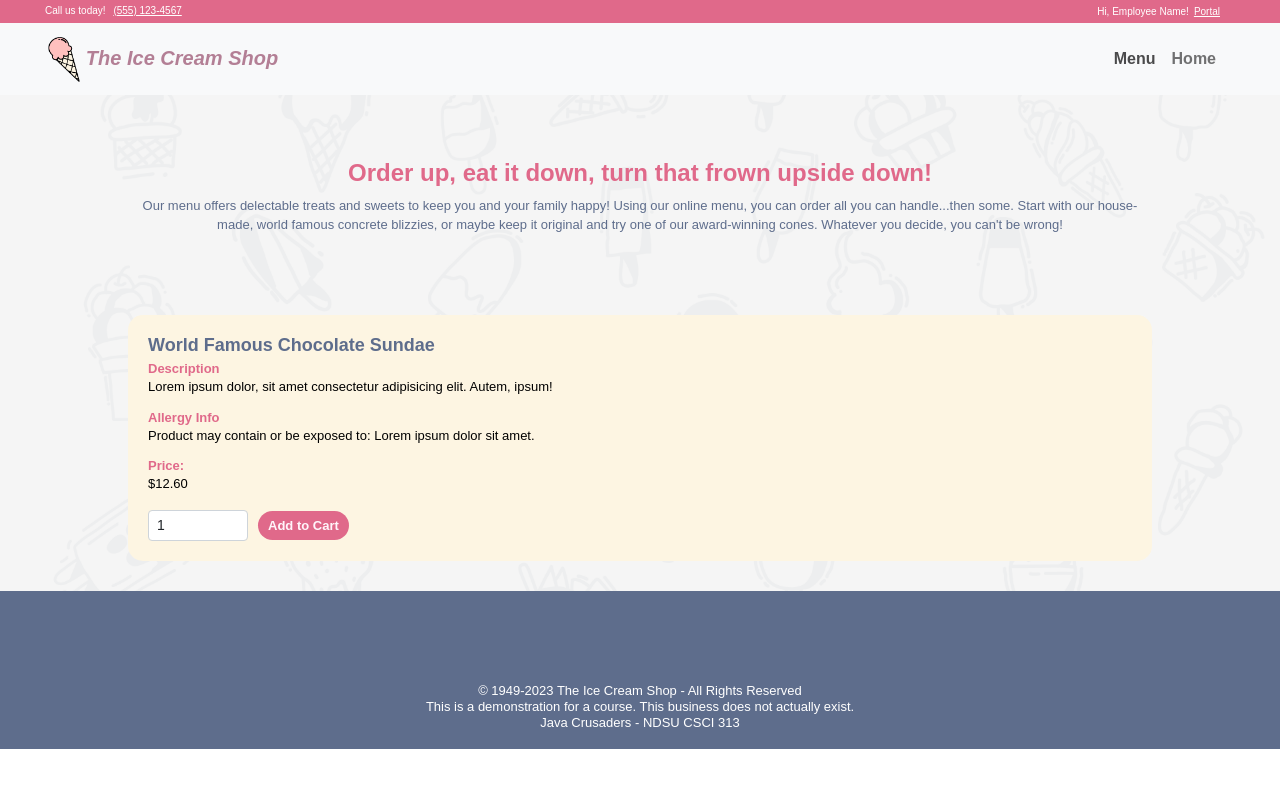
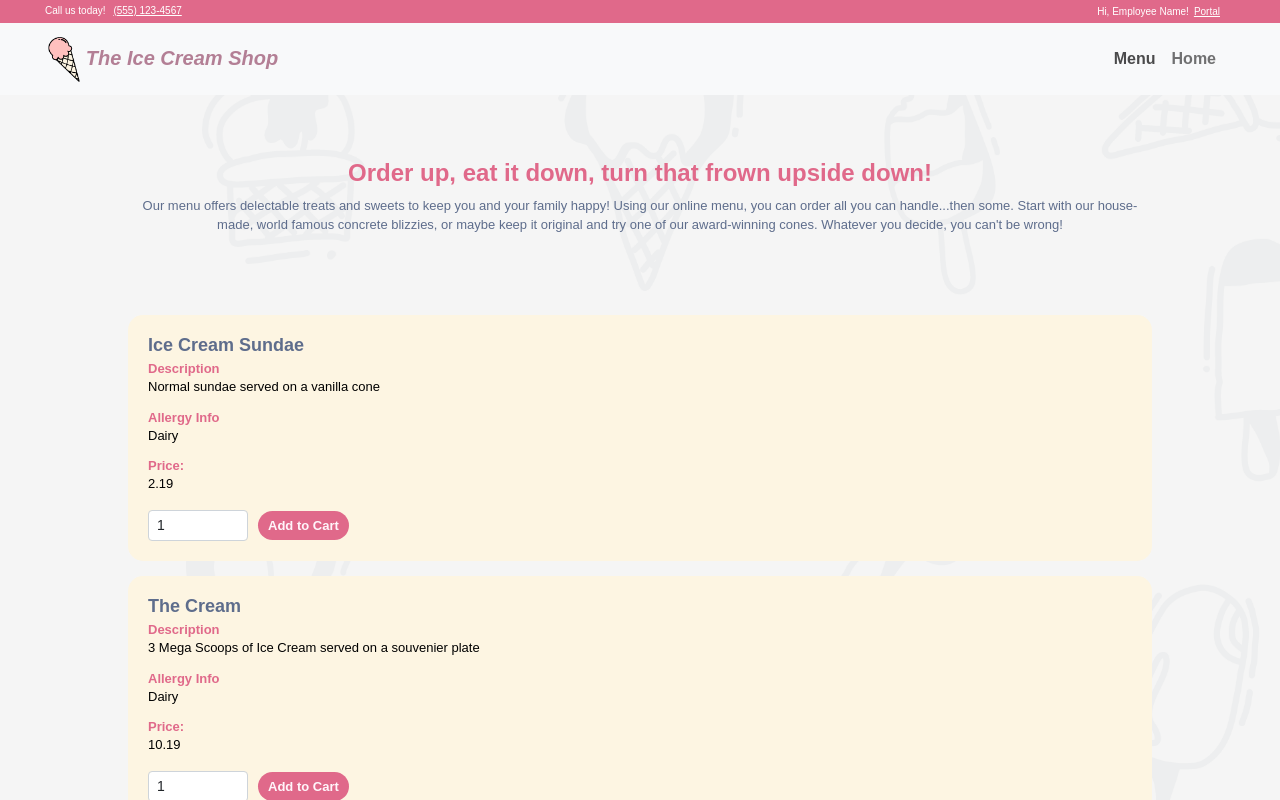
Before and after one commit to setharvila/iceCreamShop, an Angular app in the folder ice-cream-shop/: page / in a window 1280 px wide. Both pictures are taken after a click on the link "Menu". Shown: the top 800 px of the page. Built offline with nearby package versions, Linux system fonts and the light colour scheme; a web font is replaced by a local one.

Commit message:
hopefully menu is bigger, sorry for putting in main

```diff
--- a/ice-cream-shop/src/app/components/edit/edit.component.ts
+++ b/ice-cream-shop/src/app/components/edit/edit.component.ts
@@ -72,7 +72,7 @@ export class EditComponent {
       this.toPromotion();
     }
     if(this.mc.last == "menu"){
-      this.toEdit();
+      this.toMenu();
     }
     if(this.mc.last == "employee"){
       this.toEmployee();
--- a/ice-cream-shop/src/app/components/manage/manage.component.ts
+++ b/ice-cream-shop/src/app/components/manage/manage.component.ts
@@ -4,6 +4,8 @@ import { PROMOTIONS } from 'src/app/data/promotion-data';
 import { menuEntry } from 'src/app/model/menuEntry';
 import { promotion } from 'src/app/model/promotion';
 import { ManagementService } from 'src/app/services/management.service';
+import { Account } from 'src/app/model/account';
+import { AccountService } from 'src/app/services/account.service';
 
 @Component({
   selector: 'app-manage',
@@ -11,18 +13,18 @@ import { ManagementService } from 'src/app/services/management.service';
   styleUrls: ['./manage.component.css'],
 })
 export class ManageComponent {
-  employee: boolean = true;
-  menu: boolean = false;
+  employee: boolean = false;
+  menu: boolean = true;
   promotion: boolean = false;
   edit: boolean = false;
   otherPage: boolean = false;
   editID: number = 0;
-   last: string = "";
+  last: string = '';
   Menu: menuEntry[] = MENU;
   Promotions: promotion[] = PROMOTIONS;
-  constructor(private MS: ManagementService) {
+  //Accounts: Account[];
 
-  }
+  constructor(private MS: ManagementService) {}
 
   toMenu() {
     this.menu = true;
@@ -30,7 +32,7 @@ export class ManageComponent {
     this.promotion = false;
     this.edit = false;
     this.otherPage = false;
-    this.last = "menu";
+    this.last = 'menu';
   }
 
   toEmployee() {
@@ -39,7 +41,7 @@ export class ManageComponent {
     this.promotion = false;
     this.edit = false;
     this.otherPage = false;
-    this.last = "employee";
+    this.last = 'employee';
   }
 
   toPromotion() {
@@ -48,19 +50,18 @@ export class ManageComponent {
     this.promotion = true;
     this.edit = false;
     this.otherPage = false;
-    this.last = "promo";
+    this.last = 'promo';
   }
 
-  toEdit(){
+  toEdit() {
     this.menu = false;
     this.employee = false;
     this.promotion = false;
     this.edit = true;
     this.otherPage = true;
-
   }
 
-  toAdd(){
+  toAdd() {
     this.menu = false;
     this.employee = false;
     this.promotion = false;
@@ -68,8 +69,8 @@ export class ManageComponent {
     this.otherPage = true;
   }
 
-  editItem(id: number){
-    this.editID=id;
+  editItem(id: number) {
+    this.editID = id;
     this.toEdit();
   }
 
--- a/ice-cream-shop/src/app/components/menu/menu.component.html
+++ b/ice-cream-shop/src/app/components/menu/menu.component.html
@@ -10,16 +10,17 @@
     </p>
   </div>
 
-  <div class="menuCard">
-    <h3>World Famous Chocolate Sundae</h3>
+
+  <div *ngFor = "let item of Menu" class="menuCard">
+    <h3>{{item.name}}</h3>
     <h4>Description</h4>
     <p>
-      Lorem ipsum dolor, sit amet consectetur adipisicing elit. Autem, ipsum!
+      {{item.description}}
     </p>
     <h4>Allergy Info</h4>
-    <p>Product may contain or be exposed to: Lorem ipsum dolor sit amet.</p>
+    <p>{{item.allergyInfo}}</p>
     <h4>Price:</h4>
-    <p>$12.60</p>
+    <p>{{item.price}}</p>
 
     <input
       type="number"
--- a/ice-cream-shop/src/app/components/menu/menu.component.ts
+++ b/ice-cream-shop/src/app/components/menu/menu.component.ts
@@ -1,5 +1,6 @@
 import { Component } from '@angular/core';
-
+import { MENU } from 'src/app/data/menu-data';
+import { menuEntry } from 'src/app/model/menuEntry';
 @Component({
   selector: 'app-menu',
   templateUrl: './menu.component.html',
@@ -7,4 +8,6 @@ import { Component } from '@angular/core';
 })
 export class MenuComponent {
 
+  Menu : menuEntry[] = MENU;
+
 }
--- a/ice-cream-shop/src/app/data/menu-data.ts
+++ b/ice-cream-shop/src/app/data/menu-data.ts
@@ -1,8 +1,10 @@
 import { menuEntry } from '../model/menuEntry';
+
+let n : number = 0;
 
 export const MENU: menuEntry[] = [
   {
-    id: 0,
+    id: n++,
     name: 'Ice Cream Sundae',
     description: 'Normal sundae served on a vanilla cone',
     category: "Cones",
@@ -10,7 +12,39 @@ export const MENU: menuEntry[] = [
     price: 2.19,
   },
   {
-    id: 1,
+    id: n++,
+    name: 'The Cream',
+    description: '3 Mega Scoops of Ice Cream served on a souvenier plate ',
+    category: "Cones",
+    allergyInfo: 'Dairy',
+    price: 10.19,
+  },
+  {
+    id: n++,
+    name: 'Strawberry Scoop',
+    description: 'Sweet Strawberry Syrup Smothered Single Scoop',
+    category: "Cones",
+    allergyInfo: 'Dairy',
+    price: 2.29,
+  },
+  {
+    id: n++,
+    name: 'Double Choccy Chocolate Chip',
+    description: 'Scoop of chocolate ice cream with a chocolate chip mix-in',
+    category: "Cones",
+    allergyInfo: 'Dairy',
+    price: 2.59,
+  },
+  {
+    id: n++,
+    name: 'Classic Blizzyz',
+    description: 'The classic, World Famous Blizzy',
+    category: "Blizzyz",
+    allergyInfo: 'Dairy',
+    price: 3.19,
+  },
+  {
+    id: n++,
     name: 'Strawberry Blizzyz',
     description: 'Strawberry twist on the classic Blizzy',
     category: "Blizzyz",
@@ -18,7 +52,31 @@ export const MENU: menuEntry[] = [
     price: 3.49,
   },
   {
-    id: 2,
+    id: n++,
+    name: 'Chocolate Blizzyz',
+    description: 'Chocolate covered classic Blizzy',
+    category: "Blizzyz",
+    allergyInfo: 'Dairy',
+    price: 3.49,
+  },
+  {
+    id: n++,
+    name: 'Cookie Dough Blizzyz',
+    description: 'Classic Blizzy with chunks of cookie dough mixed in',
+    category: "Blizzyz",
+    allergyInfo: 'Dairy',
+    price: 3.99,
+  },
+  {
+    id: n++,
+    name: 'World Famous Malt',
+    description: 'Our classic twist on delicious malts',
+    category: 'Shakes/Malts',
+    allergyInfo: 'Dairy',
+    price: 4.39,
+  },
+  {
+    id: n++,
     name: 'Chocolate Malt',
     description: 'Chocolate flavor infused in our famous malt',
     category: 'Shakes/Malts',
@@ -26,7 +84,15 @@ export const MENU: menuEntry[] = [
     price: 4.59,
   },
   {
-    id: 3,
+    id: n++,
+    name: 'Strawberry Malt',
+    description: 'Strawberry flavor infused in our famous malt',
+    category: 'Shakes/Malts',
+    allergyInfo: 'Dairy',
+    price: 4.59,
+  },
+  {
+    id: n++,
     name: 'Chocolate Chip Cookies',
     description: 'Cookies served hot and fresh',
     category: 'Sides',
```
Also changed, not shown: ice-cream-shop/src/app/services/account.service.ts (+4 -4 lines).
